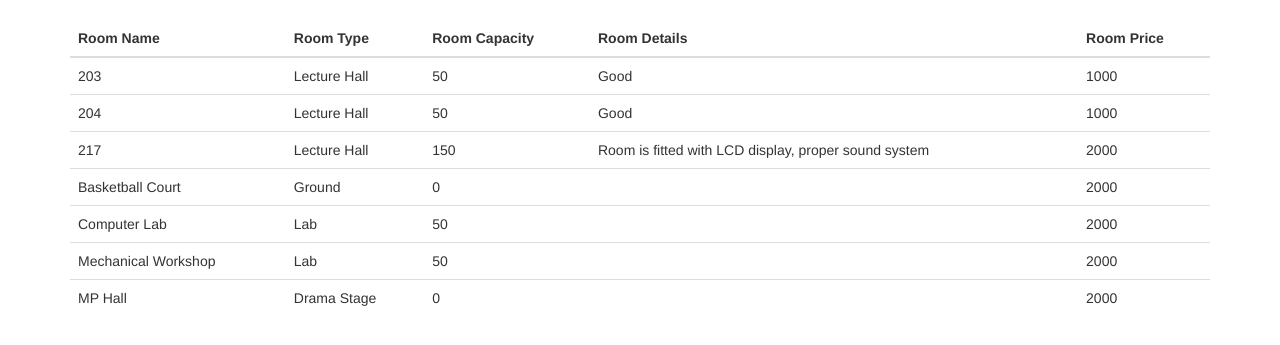
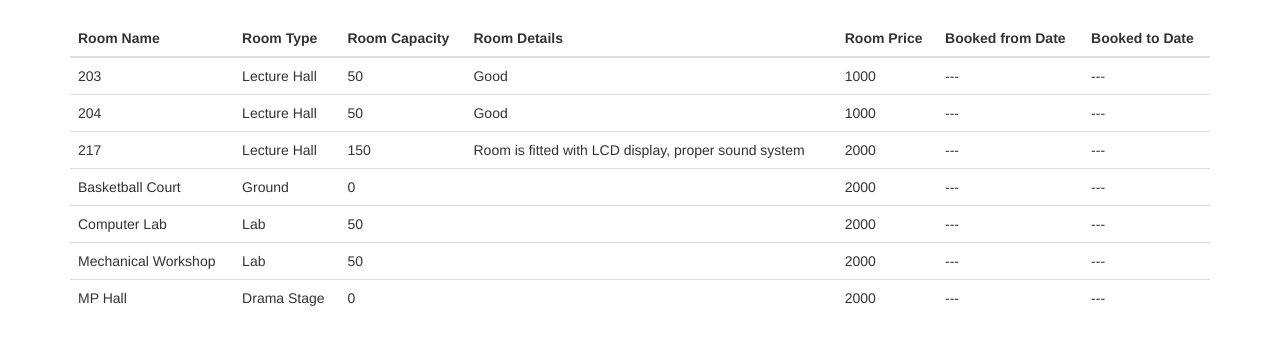
Before and after one commit to swappysh/RmBkingSys, a PHP site: page /brwsrm.php in a window 1280 px wide. Shown: the part 52-397 px from the top of the page. Run offline with PHP 8.4, Linux system fonts and the light colour scheme; data comes from the database, SQL or seed files in the repository; tables that the repository leaves empty hold one stand-in row (values such as "Sample post").

Commit message:
Added Room availability feature

```diff
--- a/brwsrm.php
+++ b/brwsrm.php
@@ -3,8 +3,11 @@
 
 	connect();
 
-	$sql = "SELECT * FROM Room";
+	$sql = "SELECT Room.Rname, Rtype, Rcapacity, Rdetails, Rprice, fdate, tdate FROM Room, BkingDetail WHERE Room.Rname = BkingDetail.Rname;";
 	$result = $conn->query($sql);
+
+	$sql = "SELECT * FROM Room WHERE Rname NOT IN (SELECT Room.Rname FROM Room, BkingDetail WHERE Room.Rname = BkingDetail.Rname)";
+	$result1 = $conn->query($sql);
 ?>
 
 <!DOCTYPE html>
@@ -79,6 +82,8 @@
                         <th>Room Capacity</th>
                         <th>Room Details</th>
                         <th>Room Price</th>
+                        <th>Booked from Date</th>
+                        <th>Booked to Date</th>
                     </tr>
                 </thead>
                 <tbody>
@@ -91,7 +96,21 @@
                                     ."<td>".$row['Rtype']."</td>"
                                     ."<td>".$row['Rcapacity']."</td>"
                                     ."<td>".$row['Rdetails']."</td>"
-                                    ."<td>".$row['Rprice']."</td></tr>";
+                                    ."<td>".$row['Rprice']."</td>"
+                                    ."<td>".$row['fdate']."</td>"
+                                    ."<td>".$row['tdate']."</td></tr>";
+                            }
+                        }
+                        if ($result1->num_rows > 0) {
+                            while ($row = $result1->fetch_assoc()) {
+                                echo "<tr>"
+                                    ."<td>".$row['Rname']."</td>"
+                                    ."<td>".$row['Rtype']."</td>"
+                                    ."<td>".$row['Rcapacity']."</td>"
+                                    ."<td>".$row['Rdetails']."</td>"
+                                    ."<td>".$row['Rprice']."</td>"
+                                    ."<td>---</td>"
+                                    ."<td>---</td></tr>";
                             }
                         }
                     ?>
```
